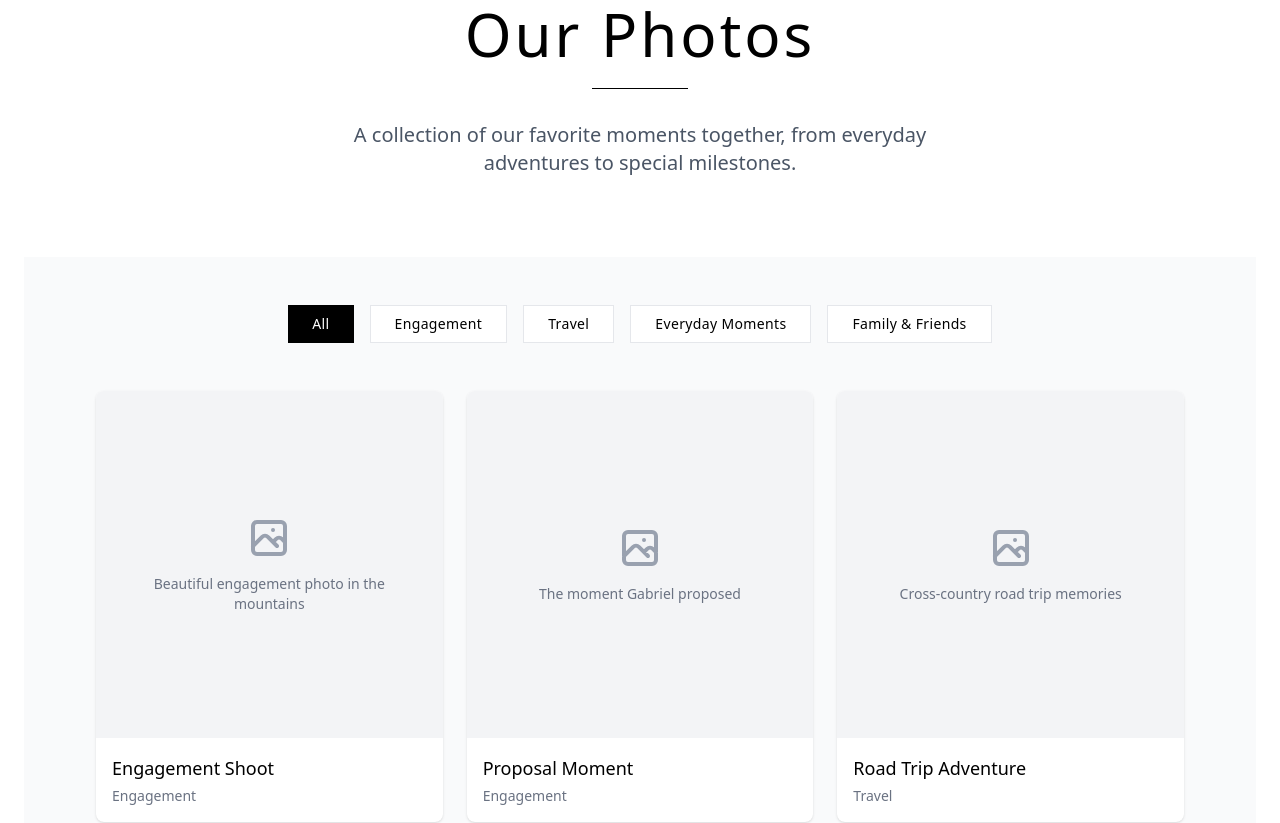
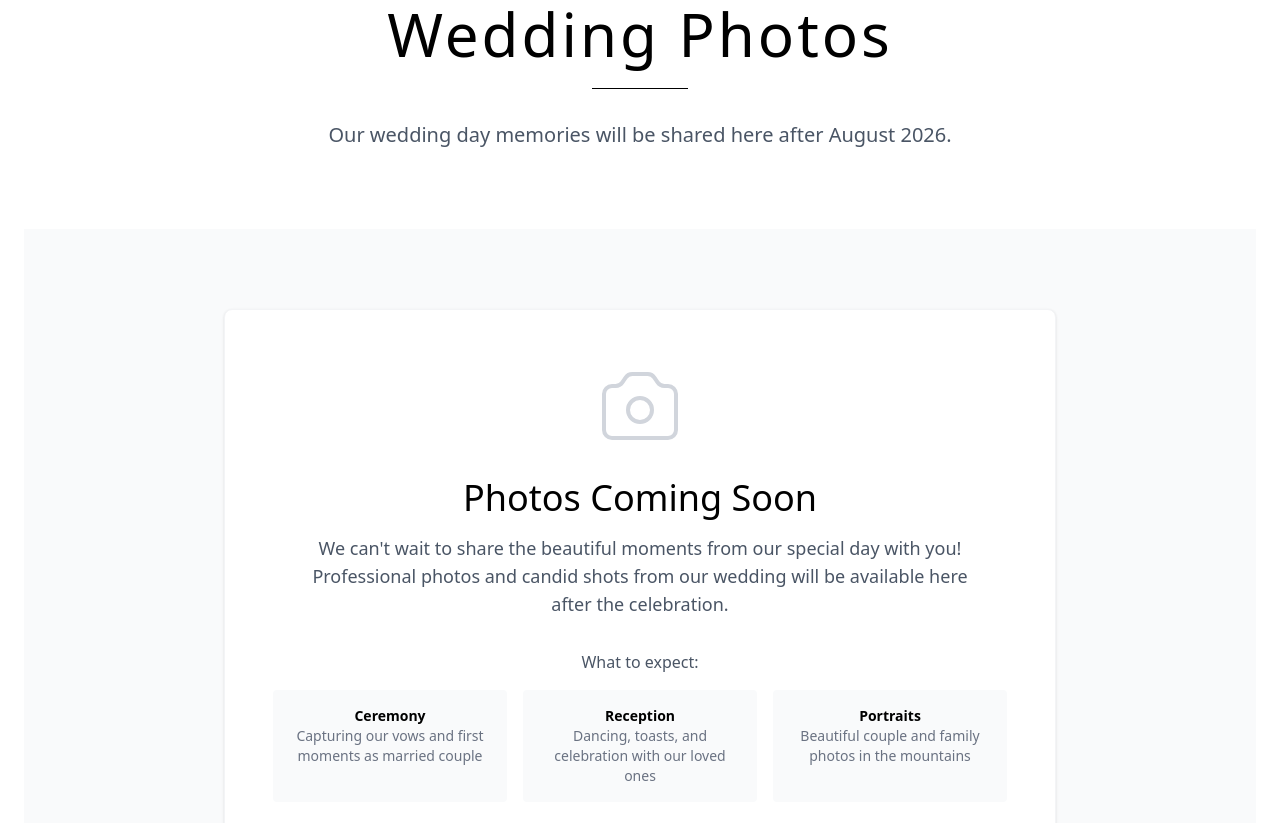
Before and after one commit to ProTimmy/protimmy.github.io, a SvelteKit app: page /photos in a window 1280 px wide. Shown: the part 420-1243 px from the top of the page. Built offline with nearby package versions, Linux system fonts and the light colour scheme.

Commit message:
Add video

```diff
--- a/src/routes/+page.svelte
+++ b/src/routes/+page.svelte
@@ -26,11 +26,10 @@
 		<div class="relative bg-white rounded-lg shadow-sm overflow-hidden">
 			<div class="aspect-video bg-gray-100 flex items-center justify-center">
 				<div class="text-center">
-					<svg class="w-16 h-16 text-gray-400 mx-auto mb-4" fill="none" stroke="currentColor" viewBox="0 0 24 24">
-						<path stroke-linecap="round" stroke-linejoin="round" stroke-width="2" d="M14.828 14.828a4 4 0 01-5.656 0M9 10h1.5a2.5 2.5 0 110 5H9m4.5-1.206a25.963 25.963 0 014.896 5.283c.87 1.552.87 3.47 0 5.022-1.739 3.108-6.569 3.108-8.308 0a25.963 25.963 0 014.896-5.283"></path>
-					</svg>
-					<p class="text-gray-500">Engagement Video</p>
-					<p class="text-sm text-gray-400 mt-2">Coming Soon</p>
+					<video controls>
+						<source src="/video/Patagonia.mp4" type="video/mp4">
+						<track kind="captions">
+					</video>
 				</div>
 			</div>
 		</div>
@@ -89,20 +88,6 @@
 	</div>
 </section>
 
-<!-- RSVP Section -->
-<section class="bg-gray-50 py-20">
-	<div class="max-w-4xl mx-auto px-4 sm:px-6 lg:px-8 text-center">
-		<h2 class="text-3xl sm:text-4xl font-light text-black mb-4">Join Our Celebration</h2>
-		<p class="text-lg text-gray-600 mb-8 max-w-2xl mx-auto">
-			We can't wait to celebrate this special day with our family and friends.
-			Please RSVP by June 1, 2026.
-		</p>
-		<button class="inline-flex items-center px-8 py-3 border border-black text-black hover:bg-black hover:text-white transition-colors duration-200 font-light tracking-wide">
-			RSVP Now
-		</button>
-	</div>
-</section>
-
 <!-- Love Quote Section -->
 <section class="bg-white py-20">
 	<div class="max-w-4xl mx-auto px-4 sm:px-6 lg:px-8 text-center">
--- a/src/routes/photos/+page.svelte
+++ b/src/routes/photos/+page.svelte
@@ -1,43 +1,6 @@
 <script lang="ts">
-	interface Photo {
-		id: number;
-		title: string;
-		category: string;
-		placeholder: string;
-	}
-
-	const photoCategories = [
-		'All',
-		'Engagement',
-		'Travel',
-		'Everyday Moments',
-		'Family & Friends'
-	];
-
-	const photos: Photo[] = [
-		{ id: 1, title: 'Engagement Shoot', category: 'Engagement', placeholder: 'Beautiful engagement photo in the mountains' },
-		{ id: 2, title: 'Proposal Moment', category: 'Engagement', placeholder: 'The moment Gabriel proposed' },
-		{ id: 3, title: 'Road Trip Adventure', category: 'Travel', placeholder: 'Cross-country road trip memories' },
-		{ id: 4, title: 'Hiking Together', category: 'Travel', placeholder: 'Exploring nature trails' },
-		{ id: 5, title: 'Cooking at Home', category: 'Everyday Moments', placeholder: 'Sunday morning breakfast prep' },
-		{ id: 6, title: 'Movie Night', category: 'Everyday Moments', placeholder: 'Cozy night in watching movies' },
-		{ id: 7, title: 'With Luna', category: 'Everyday Moments', placeholder: 'Playing with our rescue dog' },
-		{ id: 8, title: 'Family Gathering', category: 'Family & Friends', placeholder: 'Thanksgiving dinner with family' },
-		{ id: 9, title: 'Friends Weekend', category: 'Family & Friends', placeholder: 'Weekend getaway with friends' },
-		{ id: 10, title: 'Beach Vacation', category: 'Travel', placeholder: 'Sunset walk on the beach' },
-		{ id: 11, title: 'Date Night', category: 'Everyday Moments', placeholder: 'Dinner at our favorite restaurant' },
-		{ id: 12, title: 'Engagement Party', category: 'Engagement', placeholder: 'Celebrating with loved ones' }
-	];
-
-	let selectedCategory = $state('All');
-
-	let filteredPhotos = $derived(selectedCategory === 'All'
-		? photos
-		: photos.filter(photo => photo.category === selectedCategory));
-
-	function selectCategory(category: string) {
-		selectedCategory = category;
-	}
+	// This page will be populated with wedding day photos after the event
+	const weddingDate = "August 2026";
 </script>
 
 <svelte:head>
@@ -48,67 +11,59 @@
 <section class="bg-white py-20">
 	<div class="max-w-4xl mx-auto px-4 sm:px-6 lg:px-8 text-center">
 		<h1 class="text-4xl sm:text-5xl lg:text-6xl font-light text-black tracking-wider mb-6">
-			Our Photos
+			Wedding Photos
 		</h1>
 		<div class="w-24 h-px bg-black mx-auto mb-8"></div>
 		<p class="text-lg sm:text-xl text-gray-600 max-w-2xl mx-auto">
-			A collection of our favorite moments together, from everyday adventures to special milestones.
+			Our wedding day memories will be shared here after {weddingDate}.
 		</p>
 	</div>
 </section>
 
-<!-- Filter Section -->
-<section class="bg-gray-50 py-12">
-	<div class="max-w-6xl mx-auto px-4 sm:px-6 lg:px-8">
-		<div class="flex flex-wrap justify-center gap-4">
-			{#each photoCategories as category}
-				<button
-					onclick={() => selectCategory(category)}
-					class="px-6 py-2 text-sm font-light tracking-wide transition-colors duration-200 {selectedCategory === category
-						? 'bg-black text-white'
-						: 'bg-white text-black border border-gray-200 hover:border-black'}"
-				>
-					{category}
-				</button>
-			{/each}
+<!-- Coming Soon Section -->
+<section class="bg-gray-50 py-20">
+	<div class="max-w-4xl mx-auto px-4 sm:px-6 lg:px-8 text-center">
+		<div class="bg-white p-12 rounded-lg shadow-sm border border-gray-100">
+			<svg class="w-24 h-24 text-gray-300 mx-auto mb-6" fill="none" stroke="currentColor" viewBox="0 0 24 24">
+				<path stroke-linecap="round" stroke-linejoin="round" stroke-width="1" d="M3 9a2 2 0 012-2h.93a2 2 0 001.664-.89l.812-1.22A2 2 0 0110.07 4h3.86a2 2 0 011.664.89l.812 1.22A2 2 0 0018.07 7H19a2 2 0 012 2v9a2 2 0 01-2 2H5a2 2 0 01-2-2V9z"></path>
+				<path stroke-linecap="round" stroke-linejoin="round" stroke-width="1" d="M15 13a3 3 0 11-6 0 3 3 0 016 0z"></path>
+			</svg>
+			<h2 class="text-3xl sm:text-4xl font-light text-black mb-4">Photos Coming Soon</h2>
+			<p class="text-lg text-gray-600 mb-8 max-w-2xl mx-auto">
+				We can't wait to share the beautiful moments from our special day with you! Professional photos and candid shots from our wedding will be available here after the celebration.
+			</p>
+			<div class="space-y-4">
+				<p class="text-gray-600">What to expect:</p>
+				<div class="grid md:grid-cols-3 gap-4 text-sm text-gray-500">
+					<div class="bg-gray-50 p-4 rounded">
+						<strong class="text-black">Ceremony</strong><br>
+						Capturing our vows and first moments as married couple
+					</div>
+					<div class="bg-gray-50 p-4 rounded">
+						<strong class="text-black">Reception</strong><br>
+						Dancing, toasts, and celebration with our loved ones
+					</div>
+					<div class="bg-gray-50 p-4 rounded">
+						<strong class="text-black">Portraits</strong><br>
+						Beautiful couple and family photos in the mountains
+					</div>
+				</div>
+			</div>
 		</div>
 	</div>
 </section>
 
-<!-- Photo Gallery -->
-<section class="bg-gray-50 pb-20">
-	<div class="max-w-6xl mx-auto px-4 sm:px-6 lg:px-8">
-		<div class="grid grid-cols-1 sm:grid-cols-2 lg:grid-cols-3 gap-6">
-			{#each filteredPhotos as photo}
-				<div class="bg-white rounded-lg overflow-hidden shadow-sm hover:shadow-md transition-shadow duration-200">
-					<div class="aspect-square bg-gray-100 flex items-center justify-center">
-						<div class="text-center p-6">
-							<svg class="w-12 h-12 text-gray-400 mx-auto mb-3" fill="none" stroke="currentColor" viewBox="0 0 24 24">
-								<path stroke-linecap="round" stroke-linejoin="round" stroke-width="2" d="M4 16l4.586-4.586a2 2 0 012.828 0L16 16m-2-2l1.586-1.586a2 2 0 012.828 0L20 14m-6-6h.01M6 20h12a2 2 0 002-2V6a2 2 0 00-2-2H6a2 2 0 00-2 2v12a2 2 0 002 2z"></path>
-							</svg>
-							<p class="text-sm text-gray-500 text-center">{photo.placeholder}</p>
-						</div>
-					</div>
-					<div class="p-4">
-						<h3 class="text-lg font-light text-black mb-1">{photo.title}</h3>
-						<p class="text-sm text-gray-500">{photo.category}</p>
-					</div>
-				</div>
-			{/each}
+<!-- Share Photos Section -->
+<section class="bg-white py-20">
+	<div class="max-w-4xl mx-auto px-4 sm:px-6 lg:px-8 text-center">
+		<h2 class="text-3xl sm:text-4xl font-light text-black mb-4">Share Your Photos</h2>
+		<p class="text-lg text-gray-600 mb-8 max-w-2xl mx-auto">
+			Did you capture a special moment at our wedding? We'd love to see and share your photos with everyone!
+		</p>
+		<div class="bg-gray-50 p-8 rounded-lg">
+			<p class="text-gray-600 mb-4">Send us your wedding photos</p>
+			<p class="text-sm text-gray-500">Email: <span class="text-black">photos@gabrielandelyse.com</span></p>
+			<p class="text-sm text-gray-500 mt-2">Or tag us on social media with <span class="text-black">#GabrielAndElyse2026</span></p>
 		</div>
 	</div>
 </section>
-
-<!-- Coming Soon Section -->
-<section class="bg-white py-20">
-	<div class="max-w-4xl mx-auto px-4 sm:px-6 lg:px-8 text-center">
-		<h2 class="text-3xl sm:text-4xl font-light text-black mb-4">More Photos Coming Soon</h2>
-		<p class="text-lg text-gray-600 mb-8 max-w-2xl mx-auto">
-			We're constantly creating new memories together. Check back often to see the latest additions to our photo collection, including professional engagement photos and behind-the-scenes wedding planning moments.
-		</p>
-		<div class="bg-gray-50 p-8 rounded-lg">
-			<p class="text-gray-600 mb-4">Want to share a photo with us?</p>
-			<p class="text-sm text-gray-500">Email us at <span class="text-black">photos@gabrielandelyse.com</span></p>
-		</div>
-	</div>
-</section>
```
Also changed, not shown: src/routes/our-story/+page.svelte (+32 -11 lines), 1 other file (tests, documents, lock files or other folders).
